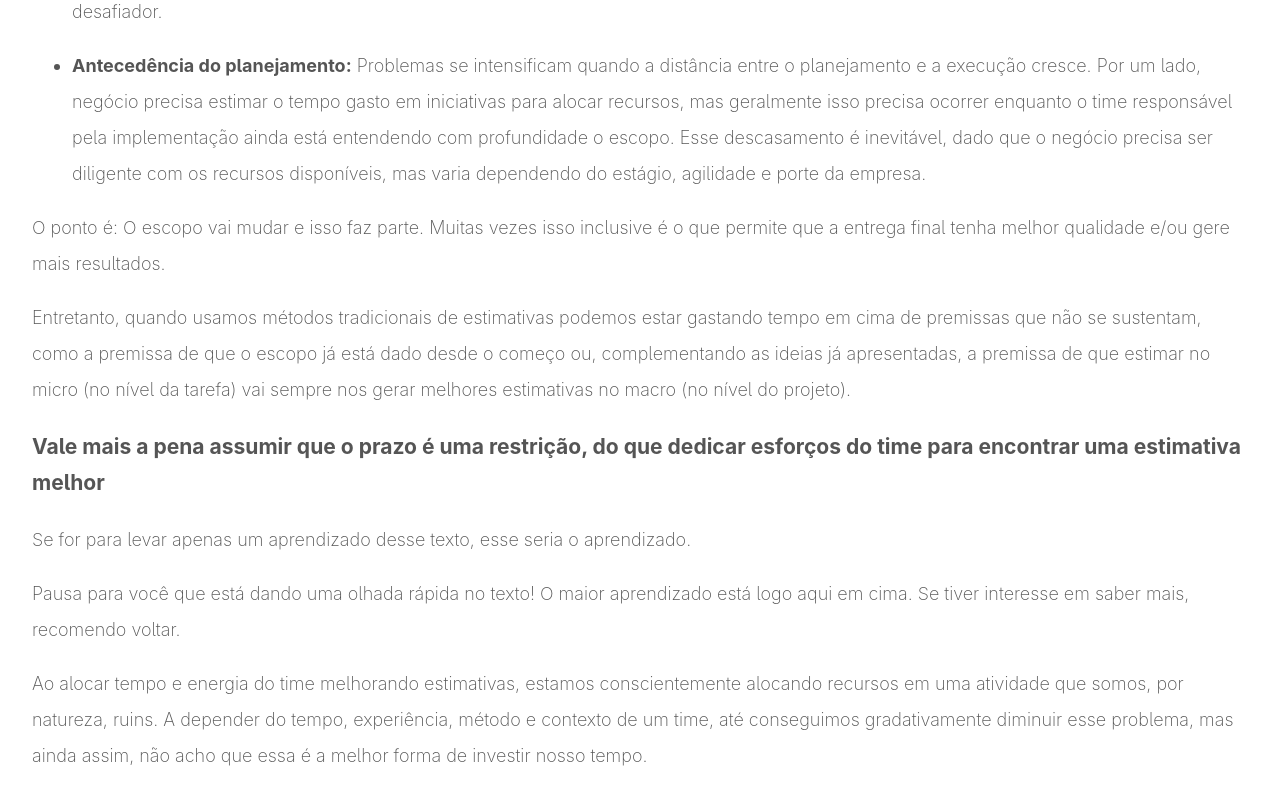
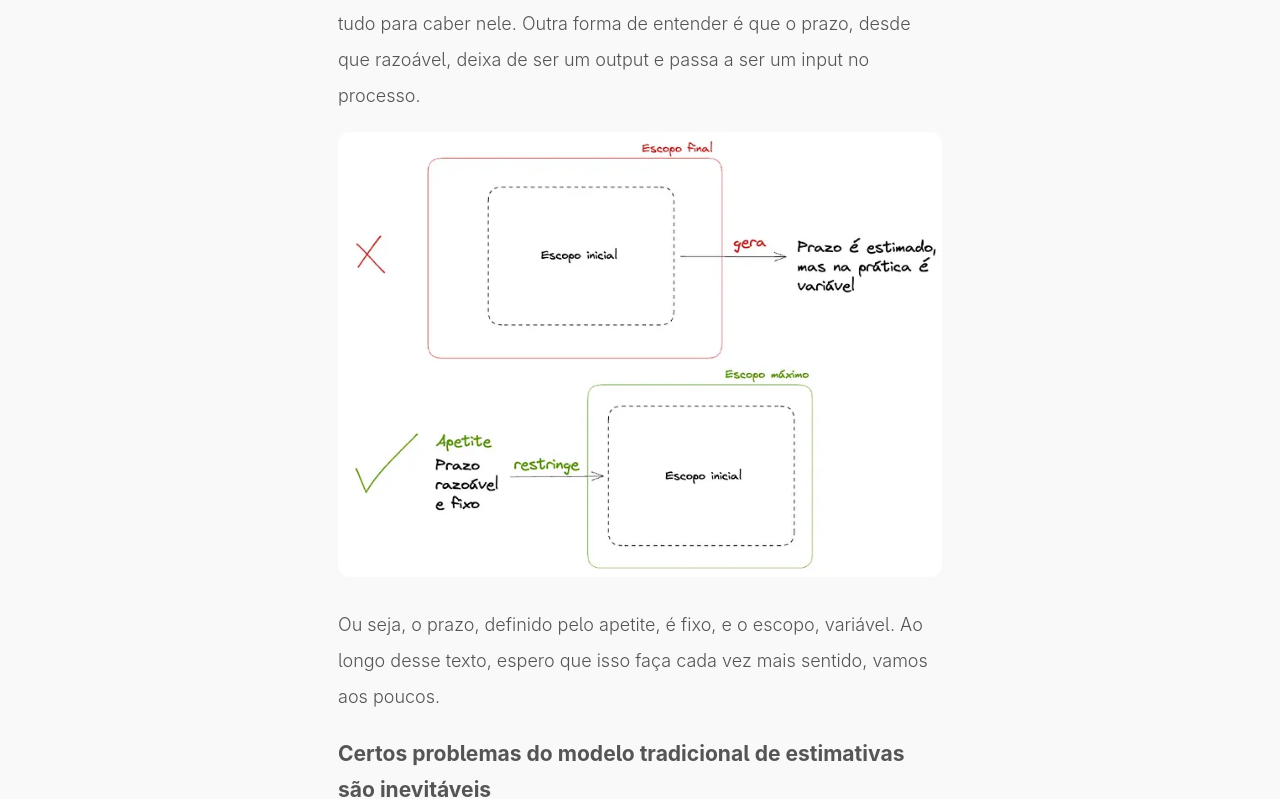
Before and after one commit to aamdias/portfolio, a React (Vite) app: page /artigos/apetite in a window 1280 px wide. Shown: the part 1847-2646 px from the top of the page. Built offline with nearby package versions, Linux system fonts and the light colour scheme; a web font is replaced by a local one.

Commit message:
Corrige largura dos posts no desk e adiciona primeiras imagens

```diff
--- a/src/index.scss
+++ b/src/index.scss
@@ -107,15 +107,17 @@ body {
   flex-direction: column;
   align-items: flex-start;
   padding: 32px;
-  background: $white;
 }
 
 .post-layout{
   font-family: Inter;
-  font-weight: 200;
+  font-weight: 300;
   color: $dark-gray;
   line-height: 200%;
   font-size: 18px;
+  max-width: 604px;
+  box-sizing: border-box;
+  border-radius: 32px;
 }
 
 .article-top-navigation{
@@ -152,6 +154,16 @@ body {
   &__icon{
     position:relative;
     bottom: -10%;
+  }
+}
+
+.post-thumb{
+  border-radius: 12px;
+  width: 100%;
+  max-width: 604px;
+
+  @media(max-witdh=600px){
+    max-width: 320px;
   }
 }
 
--- a/src/mdx/apetite.mdx
+++ b/src/mdx/apetite.mdx
@@ -1,3 +1,5 @@
+import thumb from '../../public/apetite-thumbnail.png'
+
 <div className="post-layout">
 
 # Apetite: O antídoto para estimativas
@@ -25,6 +27,8 @@ Apetite nesse caso não tem a ver com sua fome, pelo menos não literalmente, rs
 A ideia principal é de inverter a lógica comumente usada em estimativas. Em vez tentar adivinhar quanto tempo a implementação de um determinado escopo de solução vai levar, comece refletindo sobre o quanto de esforço você e o seu time está disposto em investir recursos em uma solução definindo o prazo final e assumindo um certo nível de flexibilidade no escopo que será entregue.
 
 Você não entendeu errado. O segredo é gastar menos tempo estimando e, ao invés disso, estabelecer um prazo razoável e ajustar tudo para caber nele. Outra forma de entender é que o prazo, desde que razoável, deixa de ser um output e passa a ser um input no processo.
+
+<img src={thumb} alt="Diagrama para post Apetite" className="post-thumb"></img>
 
 Ou seja, o prazo, definido pelo apetite, é fixo, e o escopo, variável. Ao longo desse texto, espero que isso faça cada vez mais sentido, vamos aos poucos.
 
--- a/src/mdx/prove-seu-valor-como-pm.mdx
+++ b/src/mdx/prove-seu-valor-como-pm.mdx
@@ -1,6 +1,12 @@
-<div className="post-layout">
+import thumb from '../../public/prove-seu-valor-thumbnail.png'
+
+<div className = "post-layout" >
 
 # Prove seu valor como Product Manager
+
+___Após contribuir com um crescimento de 30x da Trybe, compartilhei os 4 principais aprendizados que tive sobre como provar seu valor como PM___
+
+<img src={thumb} alt="Diagrama para post Prove seu Valor como PM" className="post-thumb"></img>
 
 Não é segredo para ninguém que estamos em um tempo de desencantamento na área de tecnologia. Nesse cenário desafiador, os profissionais da área não devem se desvalorizar. Pelo contrário, é o momento ideal para provar seu valor, especialmente no contexto de startups de alto crescimento com financiamento por capital de risco, onde muito está em jogo.
 
```
